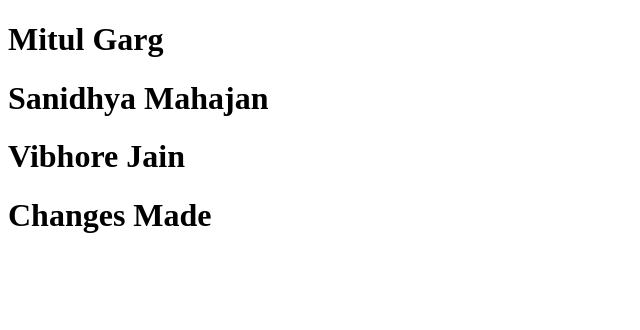
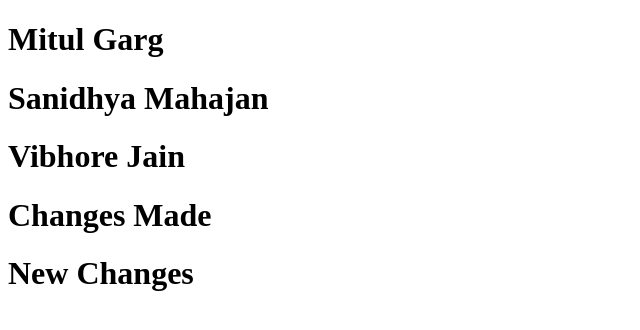
Before and after one commit to mitul-garg/svmpipelineassg, a plain HTML site: page index.html in a window 1280 px wide. Shown: the whole page, without its empty margins (0-640 px from the left). Drawn offline with Linux system fonts and the light colour scheme.

Commit message:
Update index.html

```diff
--- a/index.html
+++ b/index.html
@@ -11,5 +11,6 @@
     <h1>Sanidhya Mahajan</h1>
     <h1>Vibhore Jain</h1>
     <h1>Changes Made</h1>
+    <h1>New Changes</h1>
   </body>
 </html>
```
